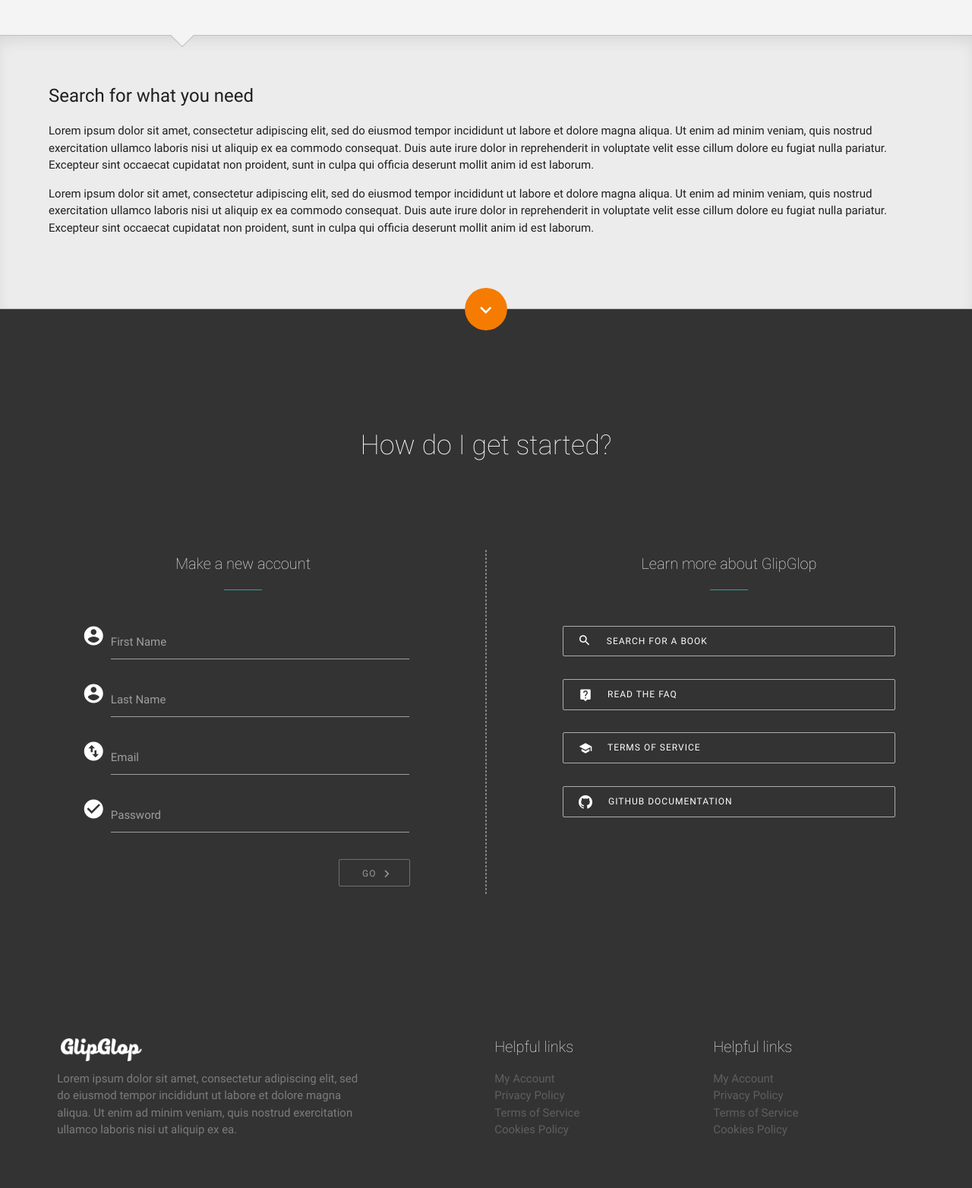
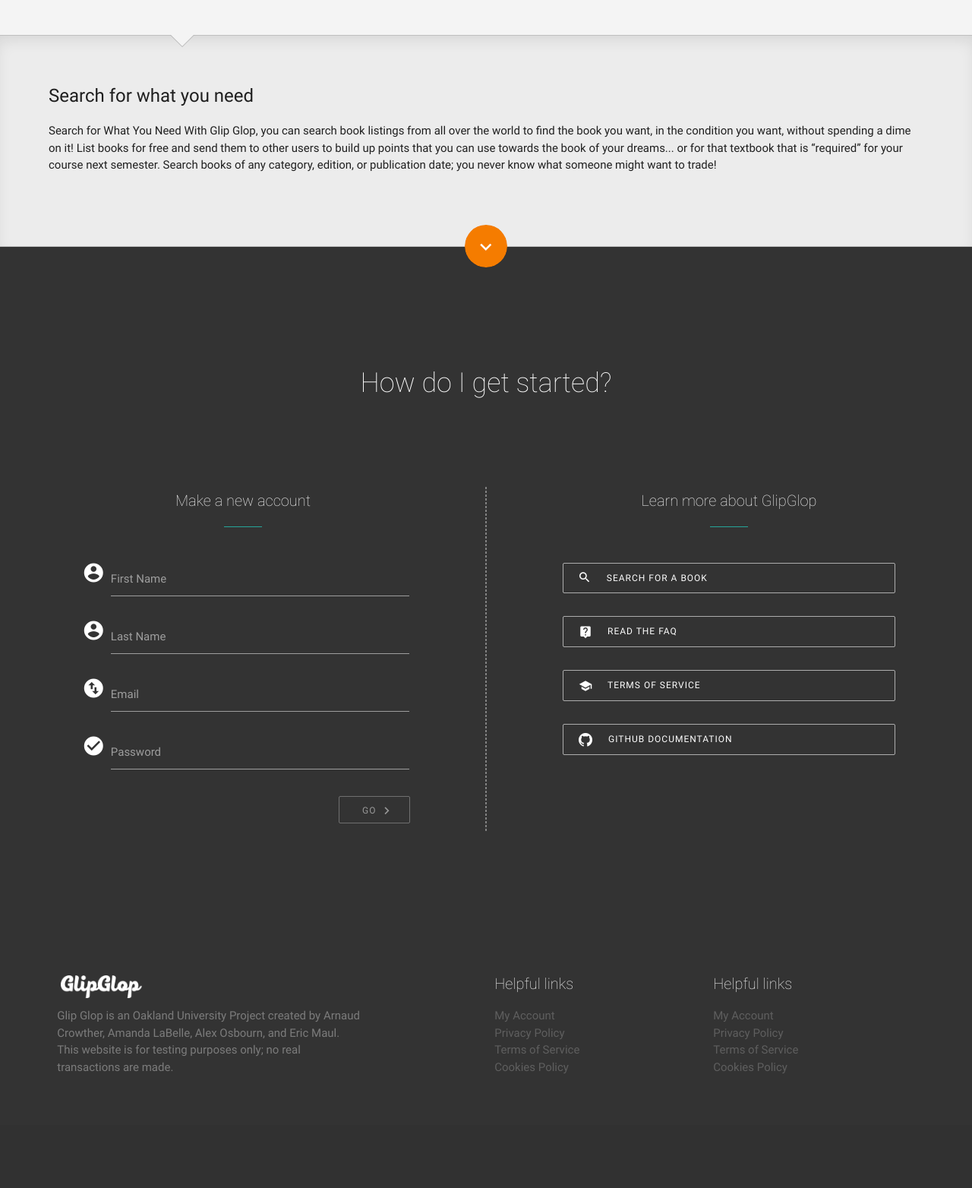
Before and after one commit to areknow/glipglopbook.com, a PHP site: page / in a window 1280 px wide. Shown: the part 1066-2630 px from the top of the page at 76% size. After the commit the page ends 2479 px from the top, so only its background shows below. Run offline with PHP 8.4, Linux system fonts and the light colour scheme; the visitor is signed in with stand-in values (Sample User, id 1); data that the repository does not hold is empty.

Commit message:
read me, filler text

```diff
--- a/index.php
+++ b/index.php
@@ -160,18 +160,19 @@ else {
         <div class="nubbin no-select"></div>
         <div id="about-tab1" class="about-tab active-tab">
           <h2>Search for what you need</h2>
-          <p>Lorem ipsum dolor sit amet, consectetur adipiscing elit, sed do eiusmod tempor incididunt ut labore et dolore magna aliqua. Ut enim ad minim veniam, quis nostrud exercitation ullamco laboris nisi ut aliquip ex ea commodo consequat. Duis aute irure dolor in reprehenderit in voluptate velit esse cillum dolore eu fugiat nulla pariatur. Excepteur sint occaecat cupidatat non proident, sunt in culpa qui officia deserunt mollit anim id est laborum.</p>
-          <p>Lorem ipsum dolor sit amet, consectetur adipiscing elit, sed do eiusmod tempor incididunt ut labore et dolore magna aliqua. Ut enim ad minim veniam, quis nostrud exercitation ullamco laboris nisi ut aliquip ex ea commodo consequat. Duis aute irure dolor in reprehenderit in voluptate velit esse cillum dolore eu fugiat nulla pariatur. Excepteur sint occaecat cupidatat non proident, sunt in culpa qui officia deserunt mollit anim id est laborum.</p>
+          <p>Search for What You Need
+With Glip Glop, you can search book listings from all over the world to find the book you want, in the condition you want, without spending a dime on it! List books for free and send them to other users to build up points that you can use towards the book of your dreams... or for that textbook that is “required” for your course next semester.
+Search books of any category, edition, or publication date; you never know what someone might want to trade!</p>
         </div>
         <div id="about-tab2" class="about-tab">
           <h2>Meet up with classmates and colleagues</h2>
-          <p>Lorem ipsum dolor sit amet, consectetur adipiscing elit, sed do eiusmod tempor incididunt ut labore et dolore magna aliqua. Ut enim ad minim veniam, quis nostrud exercitation ullamco laboris nisi ut aliquip ex ea commodo consequat. Duis aute irure dolor in reprehenderit in voluptate velit esse cillum dolore eu fugiat nulla pariatur. Excepteur sint occaecat cupidatat non proident, sunt in culpa qui officia deserunt mollit anim id est laborum.</p>
-          <p>Lorem ipsum dolor sit amet, consectetur adipiscing elit, sed do eiusmod tempor incididunt ut labore et dolore magna aliqua. Ut enim ad minim veniam, quis nostrud exercitation ullamco laboris nisi ut aliquip ex ea commodo consequat. Duis aute irure dolor in reprehenderit in voluptate velit esse cillum dolore eu fugiat nulla pariatur. Excepteur sint occaecat cupidatat non proident, sunt in culpa qui officia deserunt mollit anim id est laborum.</p>
+          <p>Meet Up With Classmates and Colleagues
+Glip Glop makes finding that expensive textbook easy by allowing you to choose a College or University to set as your base. Meet up with other students on campus that just took the class, or ones that just dropped the class, to trade without spending money on shipping. Schedule a meeting place and time to and avoid trips to the post office!</p>
         </div>
         <div id="about-tab3" class="about-tab">
           <h2>Exchange, sell, ship and receive textbooks</h2>
-          <p>Lorem ipsum dolor sit amet, consectetur adipiscing elit, sed do eiusmod tempor incididunt ut labore et dolore magna aliqua. Ut enim ad minim veniam, quis nostrud exercitation ullamco laboris nisi ut aliquip ex ea commodo consequat. Duis aute irure dolor in reprehenderit in voluptate velit esse cillum dolore eu fugiat nulla pariatur. Excepteur sint occaecat cupidatat non proident, sunt in culpa qui officia deserunt mollit anim id est laborum.</p>
-          <p>Lorem ipsum dolor sit amet, consectetur adipiscing elit, sed do eiusmod tempor incididunt ut labore et dolore magna aliqua. Ut enim ad minim veniam, quis nostrud exercitation ullamco laboris nisi ut aliquip ex ea commodo consequat. Duis aute irure dolor in reprehenderit in voluptate velit esse cillum dolore eu fugiat nulla pariatur. Excepteur sint occaecat cupidatat non proident, sunt in culpa qui officia deserunt mollit anim id est laborum.</p>
+          <p>Exchange, Sell, Ship, and Receive Books
+Set a price you are looking to get for your book, list it, and review offers from other traders. With Glip Glop, you have the reassurance of sending books to strangers while having the flexibility to set your own asking price. No more ten dollar trade-ins for a hundred dollar book! Get the price you deserve, from the convenience of your home.</p>
         </div>
       </div>
     </section>
@@ -272,7 +273,7 @@ else {
       <div class="row">
         <div class="col l6 m6 s12">
           <h3>&nbsp;<img src="res/logo/white.png"></h3>
-          <p>Lorem ipsum dolor sit amet, consectetur adipiscing elit, sed do eiusmod tempor incididunt ut labore et dolore magna aliqua. Ut enim ad minim veniam, quis nostrud exercitation ullamco laboris nisi ut aliquip ex ea.</p>
+          <p>Glip Glop is an Oakland University Project created by Arnaud Crowther, Amanda LaBelle, Alex Osbourn, and Eric Maul. This website is for testing purposes only; no real transactions are made.</p>
         </div>
         <div class="col l3 m3 s12">
           <h3>Helpful links</h3>
```
Also changed, not shown: README.md.
